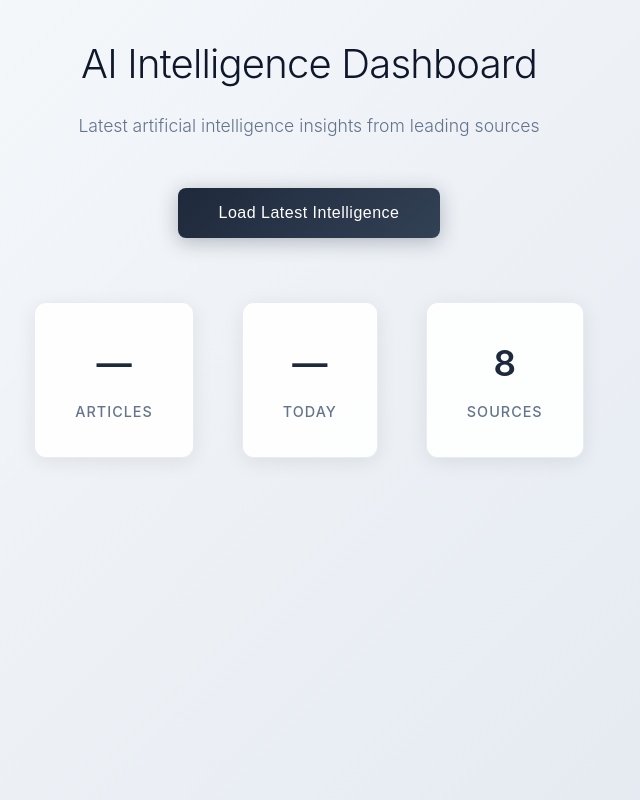
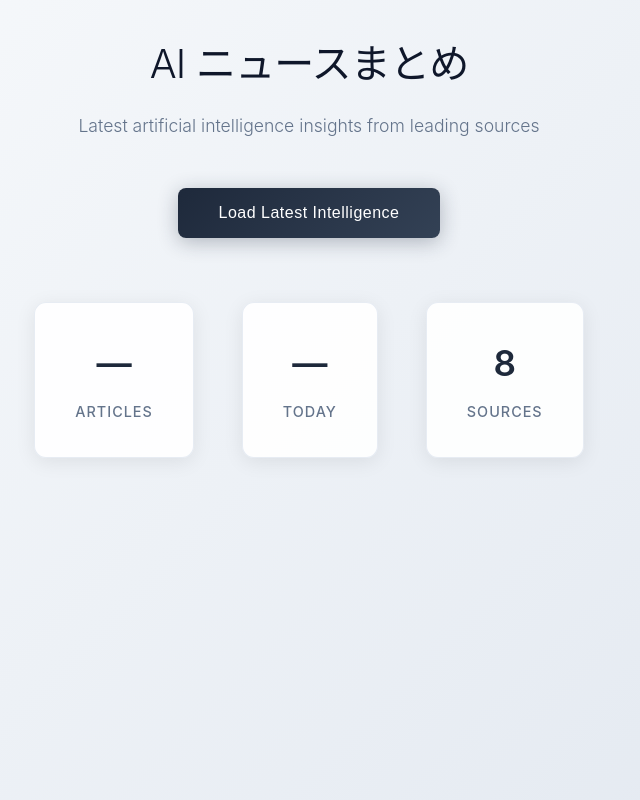
Before and after one commit to pojiri/ai-news-dashboard, a plain HTML site: page index.html in a window 1280 px wide. Shown: the whole page, without its empty margins (331-971 px from the left). Drawn offline with Linux system fonts and the light colour scheme.

Commit message:
Update index.html

```diff
--- a/index.html
+++ b/index.html
@@ -3,7 +3,7 @@
 <head>
     <meta charset="UTF-8">
     <meta name="viewport" content="width=device-width, initial-scale=1.0">
-    <title>AI Intelligence Dashboard</title>
+    <title>AI ニュースまとめ</title>
     <style>
         * {
             margin: 0;
@@ -276,7 +276,7 @@
 <body>
     <div class="container">
         <div class="header">
-            <h1>AI Intelligence Dashboard</h1>
+            <h1>AI ニュースまとめ</h1>
             <p>Latest artificial intelligence insights from leading sources</p>
             <button class="action-button" onclick="loadAINews()">
                 Load Latest Intelligence
```
